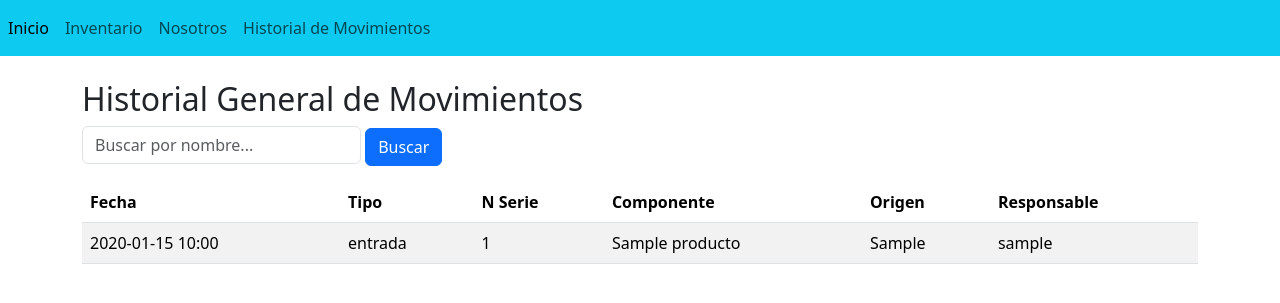
After one commit to joseto02/Maestranzas-Unidos, a Django app: page /historial/ in a window 1280 px wide. The commit adds this page. Shown: the top 303 px of the page. Run offline with Django 5.2, Linux system fonts and the light colour scheme; tables that the repository leaves empty hold one stand-in row (values such as "Sample post").

Commit message:
historia stock minimo y historial movimientos

```diff
--- a/inventario/models.py
+++ b/inventario/models.py
@@ -1,4 +1,6 @@
 from django.db import models
+from django.contrib.auth.models import User
+
 
 
 # Create your models here.
@@ -12,6 +14,7 @@ class Producto(models.Model):
     modelo = models.CharField(max_length=100, default='')
     n_serie = models.IntegerField(default=0)
     stock = models.IntegerField()
+    nivel_minimo = models.PositiveIntegerField(default=0)
     categoria = models.CharField(max_length=100, default='')
     ubicacion = models.CharField(max_length=100, default='')
     fecha_creacion = models.DateTimeField(auto_now_add=True)
@@ -28,17 +31,21 @@ class Producto(models.Model):
 class Movimiento(models.Model):
 
     TIPO_CHOICES = [
-        ('entrada', 'Entrada'),
-        ('salida', 'Salida'),
+    ('entrada', 'Entrada'),
+    ('salida', 'Salida'),
+    ('creación', 'Creación'),
+    ('edición', 'Edición'),
+    ('eliminación', 'Eliminación'),
     ]
 
     componente = models.ForeignKey(Producto, on_delete=models.CASCADE)
-    tipo = models.CharField(max_length=10, choices=TIPO_CHOICES)
+    tipo = models.CharField(max_length=20, choices=TIPO_CHOICES)
     cantidad = models.PositiveIntegerField()
     fecha = models.DateTimeField(auto_now_add=True)
     origen = models.CharField(max_length=100, null=True, blank=True)
     destino = models.CharField(max_length=100, null=True, blank=True)
-    # responsable = models.ForeignKey(User, on_delete=models.CASCADE)
+    responsable = models.ForeignKey(User, on_delete=models.SET_NULL, null=True, blank=True)
+
 
     def __str__(self):
         return f"{self.tipo.upper()} - {self.componente.nombre} ({self.cantidad})"
--- a/inventario/templates/inventario/base.html
+++ b/inventario/templates/inventario/base.html
@@ -14,6 +14,8 @@
             <a class="nav-item nav-link active" href="{% url 'inicio' %}" aria-current="page">Inicio</a>
             <a class="nav-item nav-link" href="{% url 'inventario' %}">Inventario</a>
             <a class="nav-item nav-link" href="#">Nosotros</a>
+            <a class="nav-item nav-link" href="{% url 'historial_general' %}">Historial de Movimientos</a>
+
         </div>
     </nav>
 
--- /dev/null
+++ b/inventario/templates/productos/historial_general.html
@@ -0,0 +1,37 @@
+{% extends 'inventario/base.html' %}
+{% block title %}Historial General{% endblock %}
+{% block content %}
+<h2>Historial General de Movimientos</h2>
+
+<form method="get" class="mb-3">
+    <input type="text" name="componente" placeholder="Buscar por nombre..." value="{{ request.GET.componente }}" class="form-control w-25 d-inline">
+    <button type="submit" class="btn btn-primary">Buscar</button>
+</form>
+
+<table class="table table-striped">
+    <thead>
+        <tr>
+            <th>Fecha</th>
+            <th>Tipo</th>
+            <th>N Serie</th>
+            <th>Componente</th>
+            <th>Origen</th>
+            <th>Responsable</th>
+        </tr>
+    </thead>
+    <tbody>
+        {% for mov in movimientos %}
+        <tr>
+            <td>{{ mov.fecha|date:"Y-m-d H:i" }}</td>
+            <td>{{ mov.tipo }}</td>
+            <td>{{ mov.componente.n_serie }}</td>
+            <td>{{ mov.componente.nombre }}</td>
+            <td>{{ mov.origen|default:"—" }}</td>
+            <td>{{ mov.responsable|default:"Sistema" }}</td>
+        </tr>
+        {% empty %}
+        <tr><td colspan="7" class="text-center">No hay movimientos registrados.</td></tr>
+        {% endfor %}
+    </tbody>
+</table>
+{% endblock %}
--- a/inventario/urls.py
+++ b/inventario/urls.py
@@ -13,5 +13,7 @@ urlpatterns = [
     path("entrada/", views.registrar_entrada, name="registrar_entrada"),
     path("salida/", views.registrar_salida, name="registrar_salida"),
     path("historial/<int:componente_id>/", views.historial_movimientos, name="historial_movimientos"),
+    path('historial/', views.historial_general, name='historial_general'),
+
 
 ] + static(settings.MEDIA_URL, document_root=settings.MEDIA_ROOT)
--- a/inventario/views.py
+++ b/inventario/views.py
@@ -11,26 +11,59 @@ def inventario(request):
     return render(request, 'productos/index.html', {'productos': productos})
 
 def crear_producto(request):
-
     formulario = ProductoForm(request.POST or None, request.FILES or None)
     if formulario.is_valid():
-        formulario.save()
+        producto = formulario.save()
+
+        # Registrar movimiento de creación
+        Movimiento.objects.create(
+            componente=producto,
+            tipo="creación",
+            cantidad=0,
+            origen="Nuevo producto",
+            responsable=request.user if request.user.is_authenticated else None,
+        )
+
         return redirect('inventario')
 
     return render(request, 'productos/crear.html', {'formulario': formulario})
+
 
 def editar_producto(request, id):
     producto = Producto.objects.get(id=id)
     formulario = ProductoForm(request.POST or None, request.FILES or None, instance=producto)
     if formulario.is_valid() and request.POST:
         formulario.save()
+
+        # Registrar movimiento de edición
+        Movimiento.objects.create(
+            componente=producto,
+            tipo="edición",
+            cantidad=0,
+            origen="Modificación manual",
+            responsable=request.user if request.user.is_authenticated else None,
+        )
+
         return redirect('inventario')
+
     return render(request, 'productos/editar.html', {'formulario': formulario, 'producto': producto})
+
 
 def eliminar_producto(request, id):
     producto = Producto.objects.get(id=id)
+
+    # Registrar movimiento antes de borrar
+    Movimiento.objects.create(
+        componente=producto,
+        tipo="eliminación",
+        cantidad=0,
+        origen=f"Producto eliminado: {producto.nombre}",
+        responsable=request.user if request.user.is_authenticated else None,
+    )
+
     producto.delete()
     return redirect('inventario')
+
 
 def listar_productos(request):
     query = request.GET.get('q')
@@ -122,3 +155,14 @@ def historial_movimientos(request, componente_id):
         "productos/historial.html",
         {"componente": componente, "movimientos": movimientos},
     )
+
+#--------------------------------------------------------------------------
+
+def historial_general(request):
+    movimientos = Movimiento.objects.all().order_by('-fecha')
+
+    componente = request.GET.get('componente')
+    if componente:
+        movimientos = movimientos.filter(componente__nombre__icontains=componente)
+
+    return render(request, 'productos/historial_general.html', {'movimientos': movimientos})
```
Also changed, not shown: inventario/forms.py (+12 -0 lines), inventario/templates/productos/historial.html (+3 -20 lines), inventario/templates/productos/index.html (+6 -1 lines), imagenes/palametalanegra.jpg (added), imagenes/palametalanegra_7r4iN1W.jpg (added), imagenes/palametalanegra_CYEDB7K.jpg (added), imagenes/palametalanegra_NEvc3WN.jpg (added), imagenes/palametalanegra_aVbkRGd.jpg (added), imagenes/palametalanegra_cbFdtC7.jpg (added), imagenes/palametalanegra_p2AJroh.jpg (added), inventario/migrations/0008_alter_movimiento_tipo.py (added), inventario/migrations/0009_movimiento_responsable.py (added), inventario/migrations/0010_producto_nivel_minimo.py (added).
